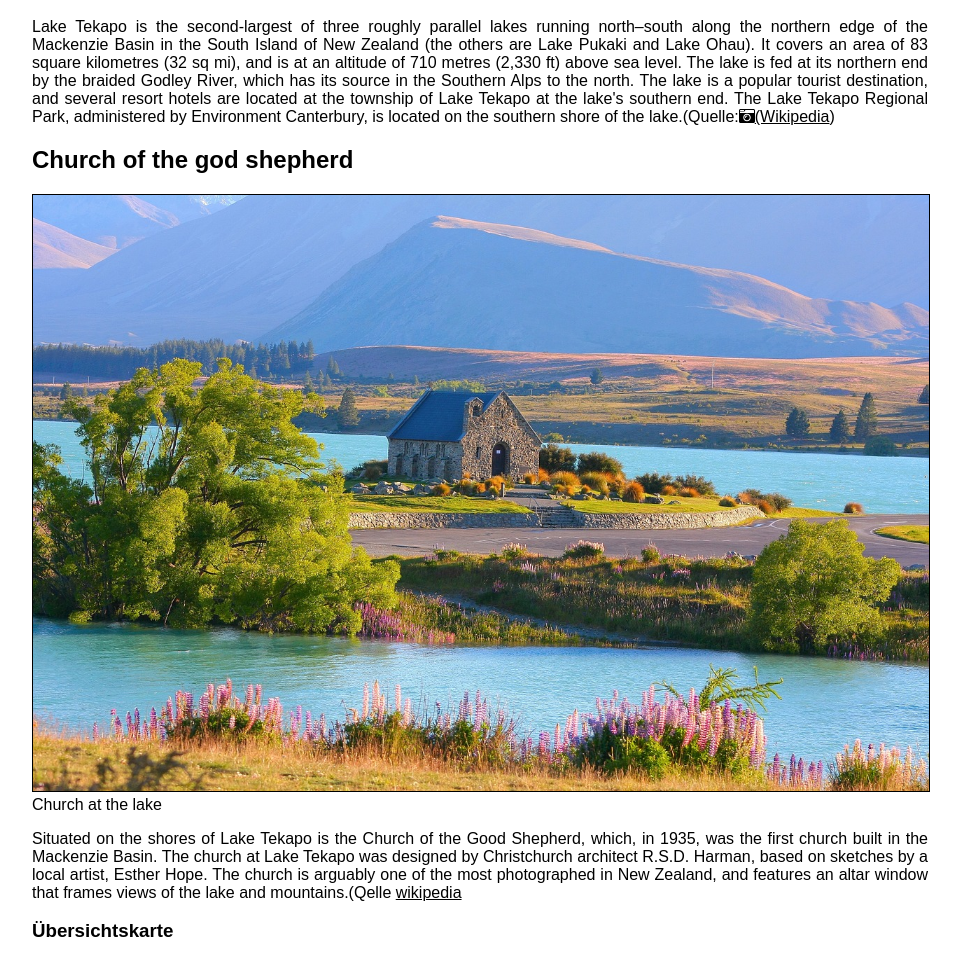
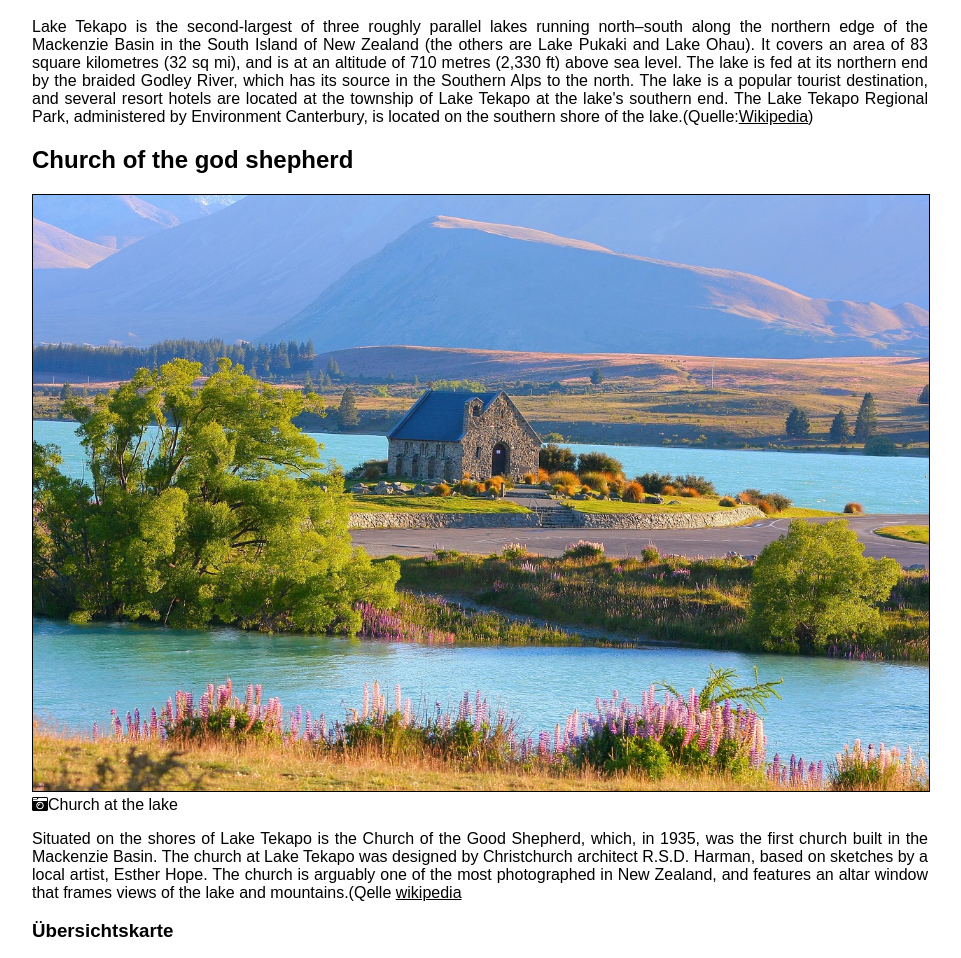
Before and after one commit to honsachkatzle/honsachkatzle.github.io, a plain HTML site: page nz/index.html in a window 1280 px wide. Shown: the part 565-1523 px from the top of the page, without its empty margins (160-1121 px from the left). Drawn offline with Linux system fonts and the light colour scheme.

Commit message:
hin zufügen von camera

```diff
--- a/nz/index.html
+++ b/nz/index.html
@@ -47,14 +47,14 @@
             to the north. The lake is a popular tourist destination, and several resort hotels are located at the
             township of Lake Tekapo at the lake's southern end. The Lake Tekapo Regional Park, administered by
             Environment Canterbury, is located on the southern shore of the lake.(Quelle:<a
-                href="https://en.wikipedia.org/wiki/Lake_Tekapo"><i class="fas fa-camera-retro"></i>(Wikipedia</a>)
+                href="https://en.wikipedia.org/wiki/Lake_Tekapo"></i>Wikipedia</a>)
         </p>
 
         <h2>Church of the god shepherd</h2>
         <figure>
             <img src="images/attractions.jpg" alt="*">
             <!--900*600 Pixel 72dpi pixabay oder wikimedio-->
-            <figcaption> Church at the lake <a
+            <figcaption> <i class="fas fa-camera-retro"></i>Church at the lake <a
                     href="https://pixabay.com/de/photos/lake-tekapo-neuseeland-kirche-natur-51736/"></a></figcaption>
         </figure>
         <p>Situated on the shores of Lake Tekapo is the Church of the Good Shepherd, which, in 1935, was the first
```
